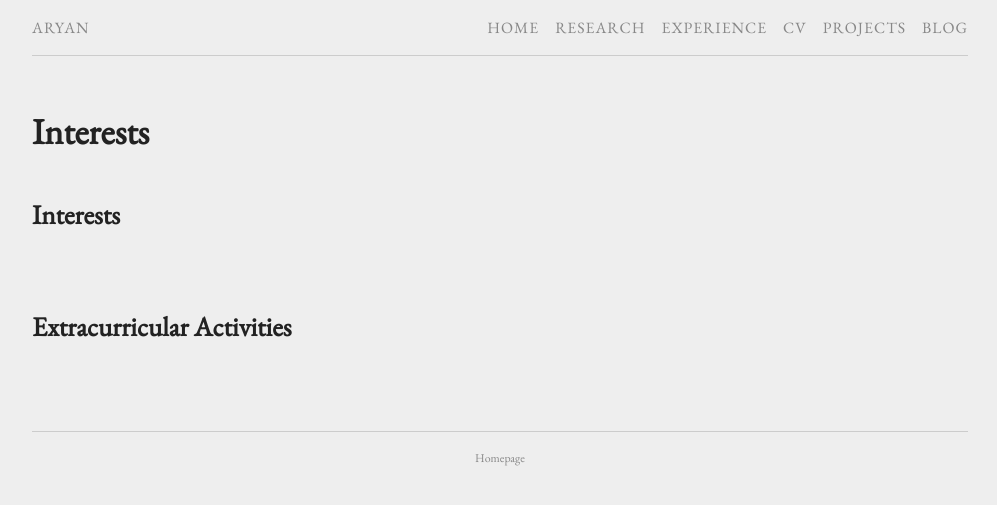
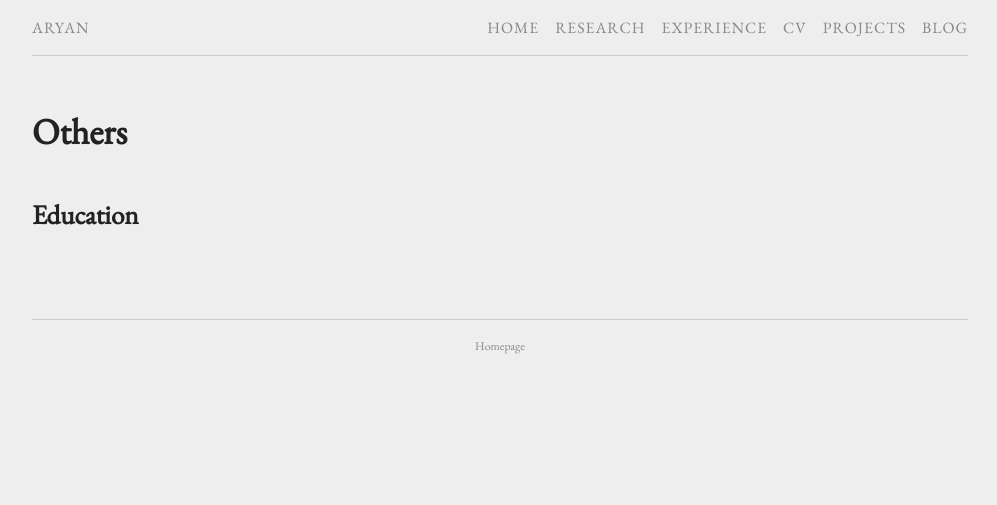
Before and after one commit to aa-ryan/aa-ryan.github.io, a Jekyll site: the page built from projects.md, in a window 1280 px wide. Shown: the top 505 px of the page, without its empty margins (140-1137 px from the left). Built offline with Jekyll 4.4.1, drawn with Linux system fonts in a browser that asks for light colours; our own code applies the rules of GitHub Pages for plain Markdown files.

Commit message:
Test projects.md

```diff
--- a/projects.md
+++ b/projects.md
@@ -4,28 +4,15 @@ layout: page
 title: Others
 permalink: /Projects/
 
-	- images
-
 ---
 
-
-## Interests
+## Education
 
 {% assign thumbnail="left" %}
-{% for pic in page.images %}
-{% if pic.path %}
-{% include image.html url=pic.path caption="" width="150px" align=thumbnail %}
+{% for edu in page.edus %}
+{% if edu.image %}
+{% include image.html url=edu.image caption="" height="100px" align=thumbnail %}
 {% endif %}
+**{{edu.title}}** <br/>
+{{ edu.comment }}
 {% endfor %}<br/>
-
-## Extracurricular Activities
-
-{% assign thumbnail="left" %}
-{% for act in page.activities %}
-{% if act.image %}
-{% include image.html url=act.image caption="" width="250px" align=thumbnail %}
-{% endif %}
-**{{act.title}}** <br/>
-*{{act.year}}* <br/>
-{{ act.comment }}
-{% endfor %}<br/>
```
